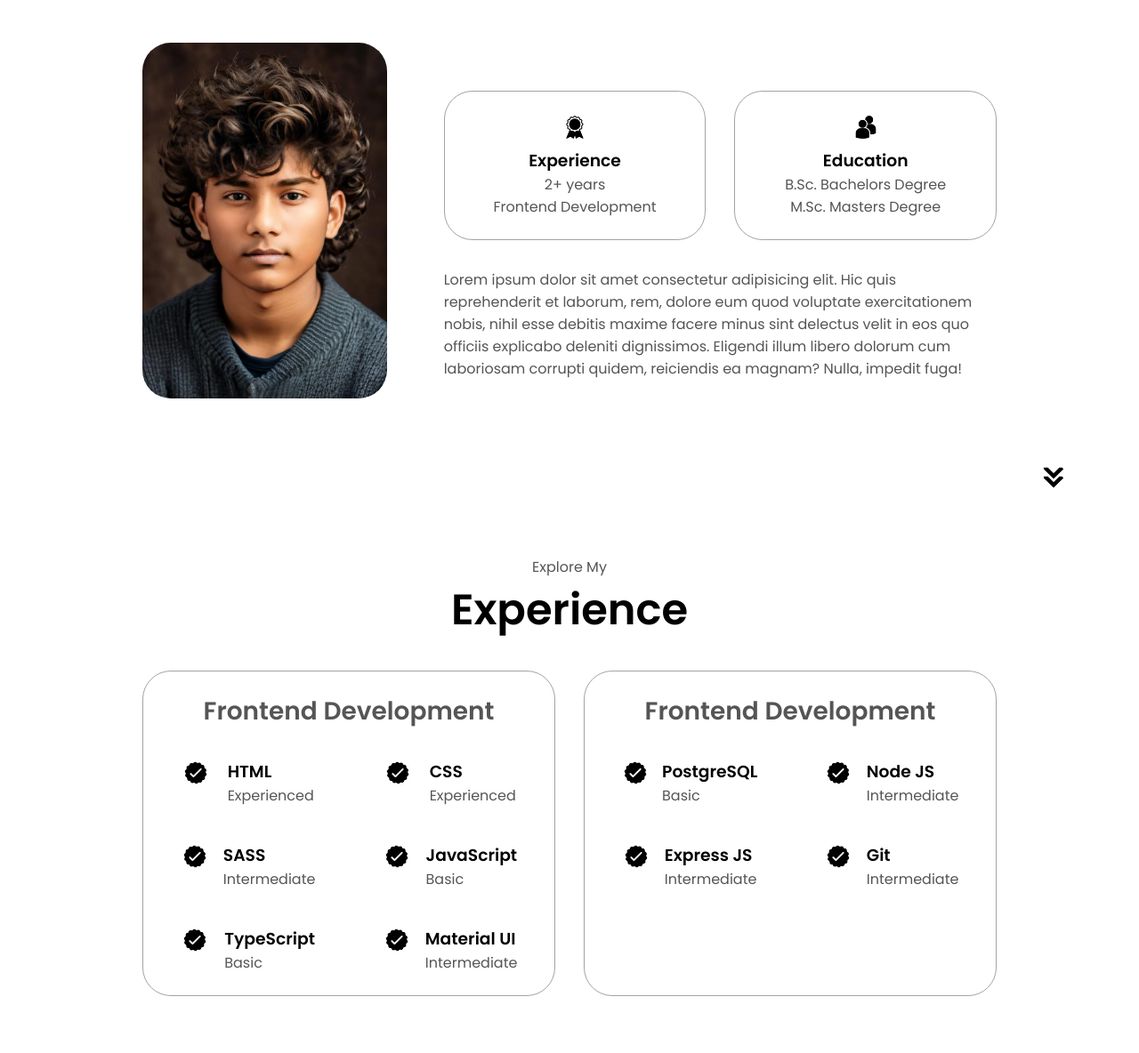
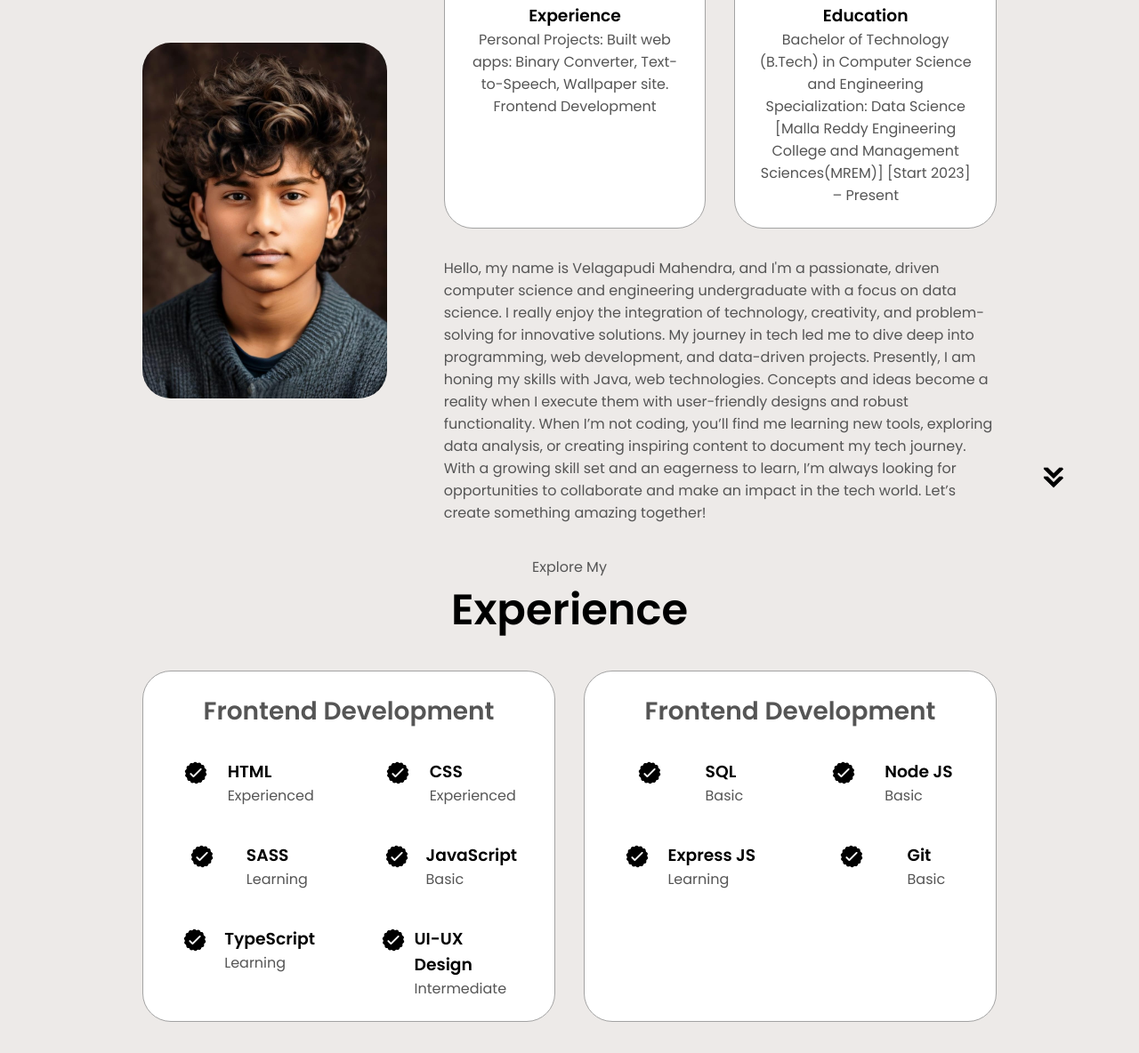
Before and after one commit to Code-By-Mahendra/Mahe-webfolio, a plain HTML site: page index.html in a window 1280 px wide. Shown: the part 1071-2255 px from the top of the page at 89% size. Drawn offline with Linux system fonts and the light colour scheme.

Commit message:
UPDATED INFO

```diff
--- a/index.html
+++ b/index.html
@@ -6,7 +6,7 @@
     <meta name="viewport" content="width=device-width, initial-scale=1.0" />
     <title>My Portfolio</title>
 
-    <link rel="icon" href="assets/profile-pic-4.png" type="image/png">
+    <link rel="icon" href="assets/profile-pic-4.png" type="image/png" />
     <link rel="stylesheet" href="style.css" />
     <link rel="stylesheet" href="mediaqueries.css" />
   </head>
@@ -93,7 +93,10 @@
                 class="icon"
               />
               <h3>Experience</h3>
-              <p>2+ years <br />Frontend Development</p>
+              <p>
+                Personal Projects: Built web apps: Binary Converter,
+                Text-to-Speech, Wallpaper site.<br />Frontend Development
+              </p>
             </div>
             <div class="details-container">
               <img
@@ -102,17 +105,30 @@
                 class="icon"
               />
               <h3>Education</h3>
-              <p>B.Sc. Bachelors Degree<br />M.Sc. Masters Degree</p>
+              <p>
+                Bachelor of Technology (B.Tech) in Computer Science and
+                Engineering Specialization: Data Science [Malla Reddy
+                Engineering College and Management Sciences(MREM)] [Start 2023]
+                – Present<br />
+              </p>
             </div>
           </div>
           <div class="text-container">
             <p>
-              Lorem ipsum dolor sit amet consectetur adipisicing elit. Hic quis
-              reprehenderit et laborum, rem, dolore eum quod voluptate
-              exercitationem nobis, nihil esse debitis maxime facere minus sint
-              delectus velit in eos quo officiis explicabo deleniti dignissimos.
-              Eligendi illum libero dolorum cum laboriosam corrupti quidem,
-              reiciendis ea magnam? Nulla, impedit fuga!
+              Hello, my name is Velagapudi Mahendra, and I'm a passionate,
+              driven computer science and engineering undergraduate with a focus
+              on data science. I really enjoy the integration of technology,
+              creativity, and problem-solving for innovative solutions. My
+              journey in tech led me to dive deep into programming, web
+              development, and data-driven projects. Presently, I am honing my
+              skills with Java, web technologies. Concepts and ideas become a
+              reality when I execute them with user-friendly designs and robust
+              functionality. When I’m not coding, you’ll find me learning new
+              tools, exploring data analysis, or creating inspiring content to
+              document my tech journey. With a growing skill set and an
+              eagerness to learn, I’m always looking for opportunities to
+              collaborate and make an impact in the tech world. Let’s create
+              something amazing together!
             </p>
           </div>
         </div>
@@ -162,7 +178,7 @@
                 />
                 <div>
                   <h3>SASS</h3>
-                  <p>Intermediate</p>
+                  <p>Learning</p>
                 </div>
               </article>
               <article>
@@ -184,7 +200,7 @@
                 />
                 <div>
                   <h3>TypeScript</h3>
-                  <p>Basic</p>
+                  <p>Learning</p>
                 </div>
               </article>
               <article>
@@ -194,7 +210,7 @@
                   class="icon"
                 />
                 <div>
-                  <h3>Material UI</h3>
+                  <h3>UI-UX Design</h3>
                   <p>Intermediate</p>
                 </div>
               </article>
@@ -210,7 +226,7 @@
                   class="icon"
                 />
                 <div>
-                  <h3>PostgreSQL</h3>
+                  <h3>SQL</h3>
                   <p>Basic</p>
                 </div>
               </article>
@@ -222,7 +238,7 @@
                 />
                 <div>
                   <h3>Node JS</h3>
-                  <p>Intermediate</p>
+                  <p>Basic</p>
                 </div>
               </article>
               <article>
@@ -233,7 +249,7 @@
                 />
                 <div>
                   <h3>Express JS</h3>
-                  <p>Intermediate</p>
+                  <p>Learning</p>
                 </div>
               </article>
               <article>
@@ -244,7 +260,7 @@
                 />
                 <div>
                   <h3>Git</h3>
-                  <p>Intermediate</p>
+                  <p>Basic</p>
                 </div>
               </article>
             </div>
@@ -354,7 +370,11 @@
             alt="Email icon"
             class="icon contact-icon email-icon"
           />
-          <p><a href="mailto:examplemail@gmail.com">mahendra.velagapudi.zeus@gmail.com</a></p>
+          <p>
+            <a href="mailto:examplemail@gmail.com"
+              >mahendra.velagapudi.zeus@gmail.com</a
+            >
+          </p>
         </div>
         <div class="contact-info-container">
           <img
--- a/style.css
+++ b/style.css
@@ -8,6 +8,7 @@
 
 body {
   font-family: "Poppins", sans-serif;
+  background-color: #edeae8;
 }
 
 html {
```
